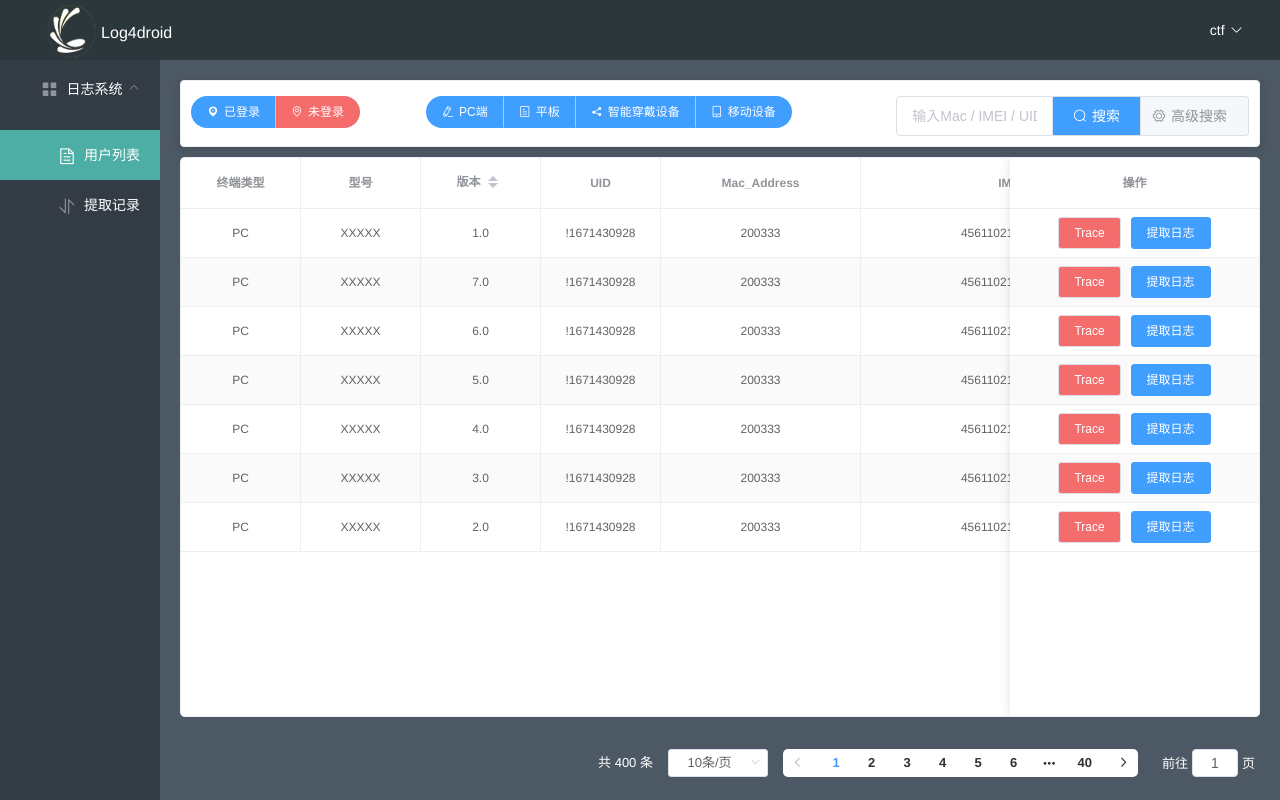
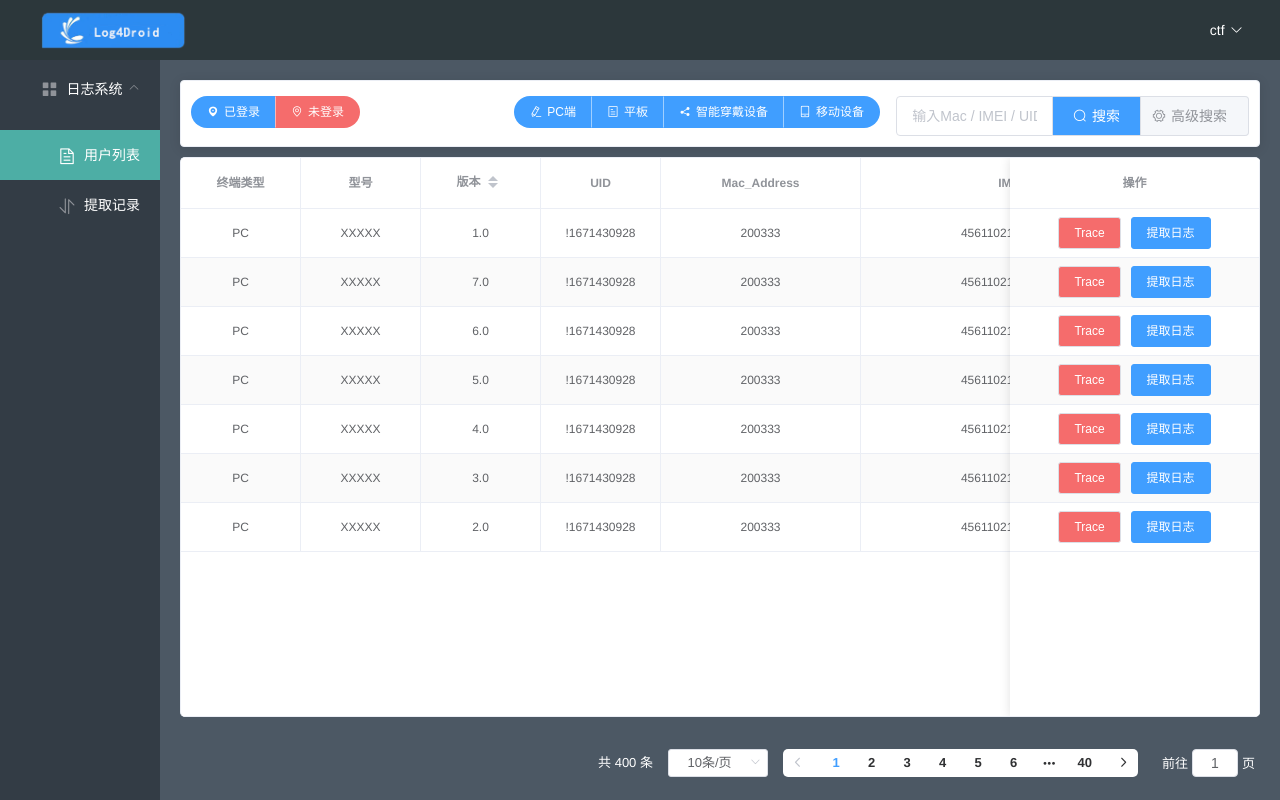
Before and after one commit to mengshijian/mzkui, a Vue app in the folder web/src/main/webapp/: page /#/loglist in a window 1280 px wide. Built offline with nearby package versions, Linux system fonts and the light colour scheme.

Commit message:
修改响应式下表格的显示状态，添加logo图片

```diff
--- a/web/src/main/webapp/src/components/index.vue
+++ b/web/src/main/webapp/src/components/index.vue
@@ -3,9 +3,8 @@
         <el-container>
         <el-header>
           <el-row>
-              <el-col :xs="6" :sm='4' style="color:white" >
-                  <img src="../../static/yaxia_Logo1.png"  style="width:60px;height:60px">
-                  <span style="verticalAlign:text-bottom">Log4droid</span>
+              <el-col :xs="6" :sm='4' >
+                  <img src="../../static/Log4Droid__logo.png"  style="height:40px;float:left;margin:10px 40px" title="Log4Droid">
               </el-col>
               <el-col  :xs='{span:4, offset:14}' :sm="{span:2, offset:18}" >
                  <el-dropdown trigger="hover">
--- a/web/src/main/webapp/src/components/logList.vue
+++ b/web/src/main/webapp/src/components/logList.vue
@@ -158,7 +158,7 @@
 " size='small'>未登录</el-button>
                             </el-button-group>
                         </el-col>
-                        <el-col :sm='{span:16}' :xs='{span:24}' >
+                        <el-col :sm='{span:16, push:3}' :xs='{span:24}' >
                             <el-button-group >
                                 <el-button type="primary" round icon="el-icon-edit" size='small'>PC端</el-button>
                                 <el-button type="primary" icon="el-icon-tickets
@@ -251,7 +251,7 @@
                     width="200">
                 </el-table-column>
                 <el-table-column
-                    fixed="right"
+                    :fixed="traceFix"
                     label="操作"
                     align='center'
                     width="250">
@@ -353,6 +353,7 @@ export default {
         logSortVal: 'DEBUG',
         LogShow: false,
         bestSearchShow: false,
+        traceFix: 'right',
         SwitchState: true,
         dateVal: '',
         options: [{
@@ -424,13 +425,22 @@ export default {
       },
       searchClose () {
           this.bestSearchShow = false
-      }
+      },
+      tableResize() {
+          let tableWidth = document.getElementById('LogListTable').clientWidth;
+          this.tableHeight = document.getElementsByClassName('el-main')[0].clientHeight - document.getElementsByClassName('box-card')[0].clientHeight - 115;
+          if (tableWidth < 600 ) {
+              this.traceFix = !this.traceFix;
+          }
+            window.addEventListener('resize', () => {
+                this.tableHeight = document.getElementsByClassName('el-main')[0].clientHeight - document.getElementsByClassName('box-card')[0].clientHeight - 115;
+                tableWidth = document.getElementById('LogListTable').clientWidth;
+                tableWidth < 600 ? this.traceFix = '' : this.traceFix = "right"
+            })
+      } // 屏幕自适应事件
   },
   mounted () {
-      this.tableHeight = document.getElementsByClassName('el-main')[0].clientHeight - document.getElementsByClassName('box-card')[0].clientHeight - 115;
-      window.addEventListener('resize', () => {
-          this.tableHeight = document.getElementsByClassName('el-main')[0].clientHeight - document.getElementsByClassName('box-card')[0].clientHeight - 115;
-      })
+      this.tableResize();
   }
 }
 </script>
--- a/web/src/main/webapp/src/components/retrievalRecord.vue
+++ b/web/src/main/webapp/src/components/retrievalRecord.vue
@@ -235,13 +235,16 @@ export default {
       },
       searchClose () {
           this.bestSearchShow = false
+      },
+      tableResize () {
+           this.tableHeight = document.getElementsByClassName('el-main')[0].clientHeight - document.getElementsByClassName('box-card')[0].clientHeight - 115;
+            window.addEventListener('resize', () => {
+                this.tableHeight = document.getElementsByClassName('el-main')[0].clientHeight - document.getElementsByClassName('box-card')[0].clientHeight - 115;
+            })
       }
   },
   mounted () {
-      this.tableHeight = document.getElementsByClassName('el-main')[0].clientHeight - document.getElementsByClassName('box-card')[0].clientHeight - 115;
-      window.addEventListener('resize', () => {
-          this.tableHeight = document.getElementsByClassName('el-main')[0].clientHeight - document.getElementsByClassName('box-card')[0].clientHeight - 115;
-      })
+     this.tableResize();
   }
 }
 </script>
```
Also changed, not shown: web/src/main/webapp/static/Log4Droid__logo.png (added), web/src/main/webapp/static/yaxia_Logo1.png (deleted).
